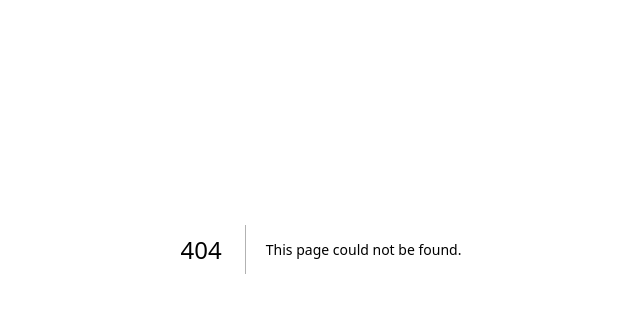
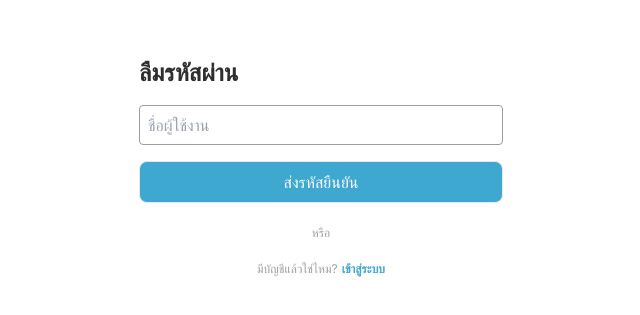
Before and after one commit to kongsakchai/catopia, a Next.js app: page /repassword in a window 1280 px wide. Before the commit this address had no page. Shown: the part 151-466 px from the top of the page, without its empty margins (319-959 px from the left). Built offline with nearby package versions, Linux system fonts and the light colour scheme.

Commit message:
feat:repassword page

```diff
--- a/app/component/Loginform.tsx
+++ b/app/component/Loginform.tsx
@@ -1,7 +1,7 @@
 "use client";
 
 import { useState } from "react"
-
+import Link from "next/link";
 
 export default function Loginform() {
 
@@ -37,7 +37,7 @@ export default function Loginform() {
                     <img src="/Eyeblocked.svg" alt="Password Visibility" />
                 </button>
             </div>
-            <small className="block mb-4 text-primary text-right">ลืมรหัสผ่าน?</small>
+            <Link href="/repassword" className="text-xs not-italic font-semibold leading-5 mb-4 text-primary text-right">ลืมรหัสผ่าน?</Link>
         </form>
     )
 }
--- a/app/component/Registerform.tsx
+++ b/app/component/Registerform.tsx
@@ -30,11 +30,11 @@ export default function Registerform() {
                 value={regisUsername}
                 onChange={e => setRegisUsername(e.target.value)}
                 type="text" placeholder="ชื่อผู้ใช้งาน" className="flex w-[364px] h-10 flex-col items-start text-base not-italic font-normal leading-6 mb-2 pl-2 border rounded border-textfield focus:outline-primary" />
-            <div className="flex items-start relative">
+            <div className="flex items-start relative mb-2">
                 <input
                     value={regisPassword}
                     onChange={e => setRegisPassword(e.target.value)}
-                    type="text" placeholder="รหัสผ่าน" className="flex w-[364px] h-10 flex-col items-start text-base not-italic font-normal leading-6 mb-2 pl-2 border rounded border-textfield focus:outline-primary" />
+                    type="text" placeholder="รหัสผ่าน" className="items-start pr-10 py-0 flex w-[364px] h-10 text-base not-italic font-normal leading-6 pl-2 border rounded border-textfield focus:outline-primary" />
                 <button
                     className="absolute right-0 top-0 h-full px-2 border-[none] rounded border-textfield focus:outline-primary flex items-center"
                     onClick={togglePasswordVisibility}
--- a/app/page.tsx
+++ b/app/page.tsx
@@ -7,11 +7,11 @@ export default function Home() {
     <div className="flex flex-col items-center justify-center mt-40">
       <Loginform />
       <button type="submit" className="flex w-[364px] justify-center items-center gap-2.5 px-4 py-2 bg-primary text-white border rounded-lg border-solid">
-                <span className="text-base not-italic font-normal leading-6">เข้าสู่ระบบ</span>
-            </button>
+        <span className="text-base not-italic font-normal leading-6">เข้าสู่ระบบ</span>
+      </button>
       <div className="text-center mt-4">
         <span className="text-xs not-italic font-normal leading-5 text-textfield">หรือ</span>
-        <div className="flex mt-2">
+        <div className="flex mt-4">
           <span className="text-xs not-italic font-normal leading-5 text-textfield">ยังไม่มีบัญชีใช่ไหม?</span>
           <Link href="/register" className="text-xs not-italic font-semibold leading-5 ml-1 text-primary">ลงทะเบียน</Link>
         </div>
--- a/app/register/page.tsx
+++ b/app/register/page.tsx
@@ -7,7 +7,7 @@ export default function Register() {
         <div className="flex flex-col justify-center items-center mt-40">
             <Registerform />
             <button type="submit" className="flex w-[364px] justify-center items-center gap-2.5 px-4 py-2 bg-primary text-white border rounded-lg border-solid">
-                <span className="text-base not-italic font-normal leading-6">ลงทะเบียน</span>
+                <Link href="/" className="text-base not-italic font-normal leading-6">ลงทะเบียน</Link>
             </button>
             <div className="text-center mt-4">
                 <span className="text-xs not-italic font-normal leading-5 text-textfield">หรือ</span>
--- /dev/null
+++ b/app/repassword/page.tsx
@@ -0,0 +1,33 @@
+"use client";
+
+import { useState } from "react"
+import Link from "next/link"
+
+export default function Forgotpassword() {
+
+    const [username, setUsername] = useState('')
+
+    return (
+        <div className="flex flex-col items-center gap-4 mt-52">
+            <div className="flex flex-col items-start gap-4">
+                <h1 className="text-2xl not-italic font-semibold leading-8 text-black01">ลืมรหัสผ่าน</h1>
+                <input
+                    value={username}
+                    onChange={e => setUsername(e.target.value)}
+                    type="text"
+                    placeholder="ชื่อผู้ใช้งาน"
+                    className="flex w-[364px] h-10 flex-col items-start text-base not-italic font-normal leading-6 pl-2 border rounded border-textfield focus:outline-primary" />
+                <button type="submit" className="flex w-[364px] justify-center items-center gap-2.5 px-4 py-2 bg-primary text-white border rounded-lg border-solid">
+                    <span className="text-base not-italic font-normal leading-6">ส่งรหัสยืนยัน</span>
+                </button>
+            </div>
+            <div className="text-center">
+                <span className="text-xs not-italic font-normal leading-5 text-textfield">หรือ</span>
+                <div className="flex mt-4">
+                    <span className="text-xs not-italic font-normal leading-5 text-textfield">มีบัญชีแล้วใช่ไหม?</span>
+                    <Link href="/" className="text-xs not-italic font-semibold leading-5 ml-1 text-primary">เข้าสู่ระบบ</Link>
+                </div>
+            </div>
+        </div>
+    )
+}
```
